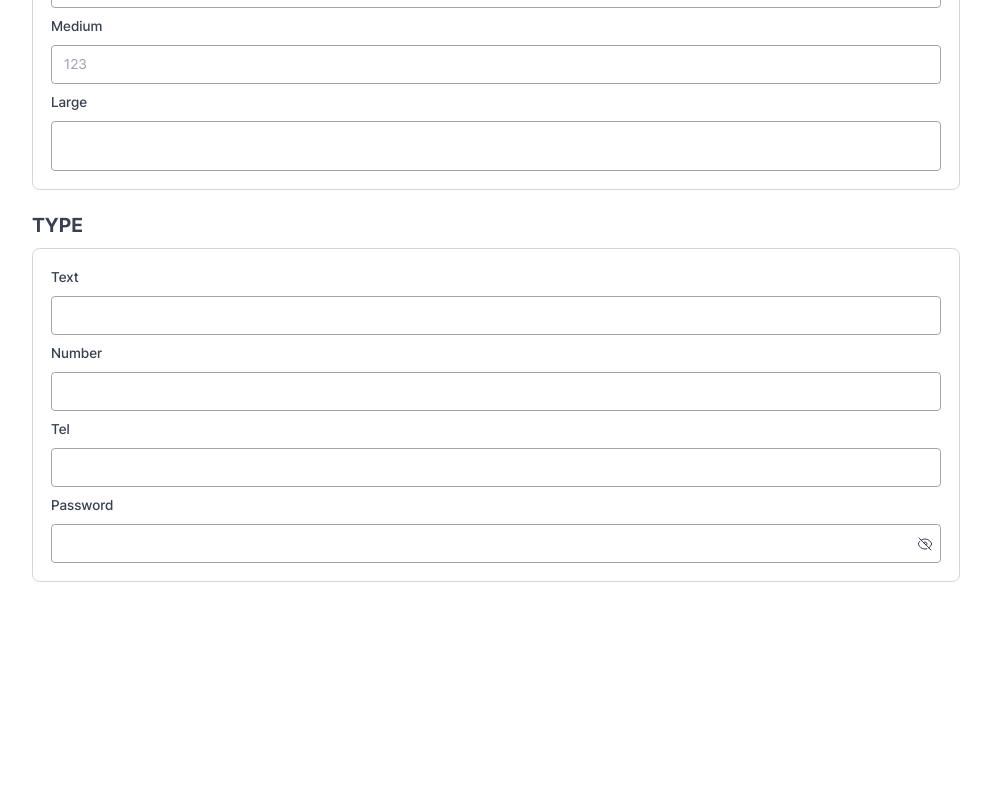
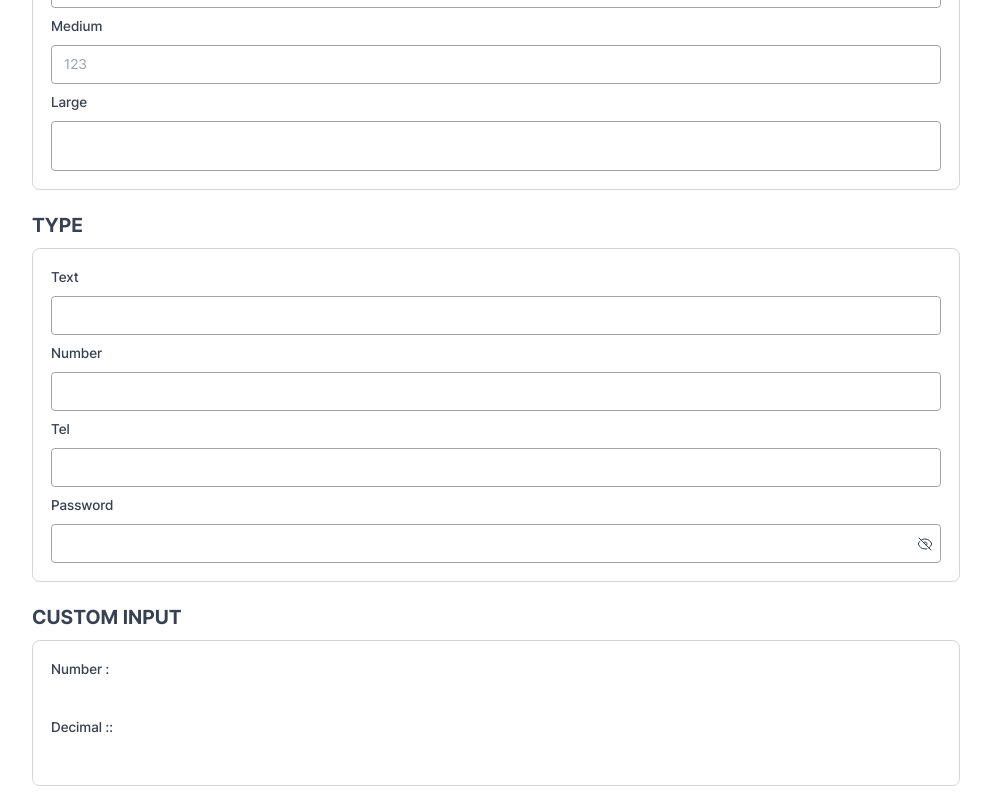
Before and after one commit to DoGeol/DoGeol.github.io, a Next.js app: page /sample/input in a window 1280 px wide. Shown: the part 357-1157 px from the top of the page, without its empty margins (288-1279 px from the left). Before the commit the page ends 953 px from the top, so only its background shows below. Built offline with nearby package versions, Linux system fonts and the light colour scheme.

Commit message:
refactor : 콤마 찍기 전

```diff
--- a/src/app/(pages)/(sample)/sample/(pages)/input/page.tsx
+++ b/src/app/(pages)/(sample)/sample/(pages)/input/page.tsx
@@ -1,12 +1,17 @@
 'use client'
 import Input from '@/components/element/Input'
 import React, { useState } from 'react'
+import CustomInput from '@/components/element/CustomInput'
 
 export default function page() {
   // eslint-disable-next-line react-hooks/rules-of-hooks
   const [val, setVal] = useState<any>('1231232')
   // eslint-disable-next-line react-hooks/rules-of-hooks
   const [accordion, setAccordion] = useState<string[]>(['2'])
+  // eslint-disable-next-line react-hooks/rules-of-hooks
+  const [customInput, setCustomInput] = useState<string>('')
+  // eslint-disable-next-line react-hooks/rules-of-hooks
+  const [customInput2, setCustomInput2] = useState<string>('')
   return (
     <>
       <p className={'mb-[4.0rem] text-sub-title'}>인풋 컴포넌트</p>
@@ -52,6 +57,30 @@ export default function page() {
             <Input type={'password'} />
           </div>
         </div>
+        <div>
+          <h3 className={'mb-[0.8rem] text-[2.0rem] font-bold'}>CUSTOM INPUT</h3>
+          <div
+            className={
+              'flex flex-col gap-[0.8rem] rounded-xl border border-solid border-gray-300 p-[1.8rem]'
+            }
+          >
+            <p className={'font-medium capitalize'}>number : {customInput}</p>
+            <CustomInput
+              inputType={'number'}
+              value={customInput}
+              onChange={(e) => setCustomInput(e.target.value)}
+            />
+            <p className={'font-medium capitalize'}>decimal :: {customInput2}</p>
+            <CustomInput
+              inputType={'number'}
+              value={customInput2}
+              isDecimalPoint
+              min={6}
+              max={100}
+              onChange={(e) => setCustomInput2(e.target.value)}
+            />
+          </div>
+        </div>
       </div>
     </>
   )
--- /dev/null
+++ b/src/components/element/CustomInput/index.tsx
@@ -0,0 +1,87 @@
+import React, { forwardRef, InputHTMLAttributes } from 'react'
+
+interface Props extends InputHTMLAttributes<HTMLInputElement> {
+  inputType: 'text' | 'number' | 'password' | 'email'
+  isDecimalPoint?: boolean
+  min?: number
+  max?: number
+}
+
+const InputComponent = forwardRef<HTMLInputElement, Props>(
+  (
+    {
+      inputType,
+      isDecimalPoint,
+      onChange,
+      min = Number.MIN_SAFE_INTEGER,
+      max = Number.MAX_SAFE_INTEGER,
+      ...rest
+    },
+    ref,
+  ) => {
+    const validateNumberInput = (e: React.ChangeEvent<HTMLInputElement>) => {
+      let value = e.target.value
+
+      if (inputType === 'number') {
+        // Remove non-numeric characters except for the decimal point
+        value = value.replace(/[^0-9.-]/g, '')
+
+        // Remove extra minus signs except the first one
+        const parts = value.split('-')
+        if (parts.length > 2) {
+          value = parts[0] + '-' + parts.slice(1).join('')
+        }
+
+        if (isDecimalPoint) {
+          // Allow only one decimal point
+          const decimalParts = value.split('.')
+          value = decimalParts[0] // Initialize with integer part
+
+          if (decimalParts.length > 1) {
+            // Append decimal point and decimal part (up to two digits)
+            value += '.' + decimalParts.slice(1).join('').substring(0, 2)
+          }
+        } else {
+          // If decimal points are not allowed, remove them
+          value = value.replace(/\./g, '')
+        }
+
+        // Ensure sign (+/-) can only appear at the beginning
+        if (value.startsWith('-')) {
+          value = '-' + value.slice(1).replace(/-/g, '') // Remove additional minus signs
+        } else {
+          value = value.replace(/-/g, '') // Remove all minus signs except the first one
+        }
+
+        // Convert value to number for comparison with min and max
+        const numericValue = parseFloat(value)
+
+        // Check against min and max
+        if (!isNaN(numericValue)) {
+          if (numericValue < min) {
+            value = min.toString() // Apply min value if current value is less than min
+          }
+          if (numericValue > max) {
+            value = max.toString() // Apply max value if current value is greater than max
+          }
+        }
+      }
+
+      e.target.value = value
+      if (onChange) {
+        onChange(e)
+      }
+    }
+
+    return (
+      <input
+        {...rest}
+        ref={ref}
+        type={inputType === 'number' ? 'text' : inputType}
+        onChange={validateNumberInput}
+      />
+    )
+  },
+)
+
+export default InputComponent
```
